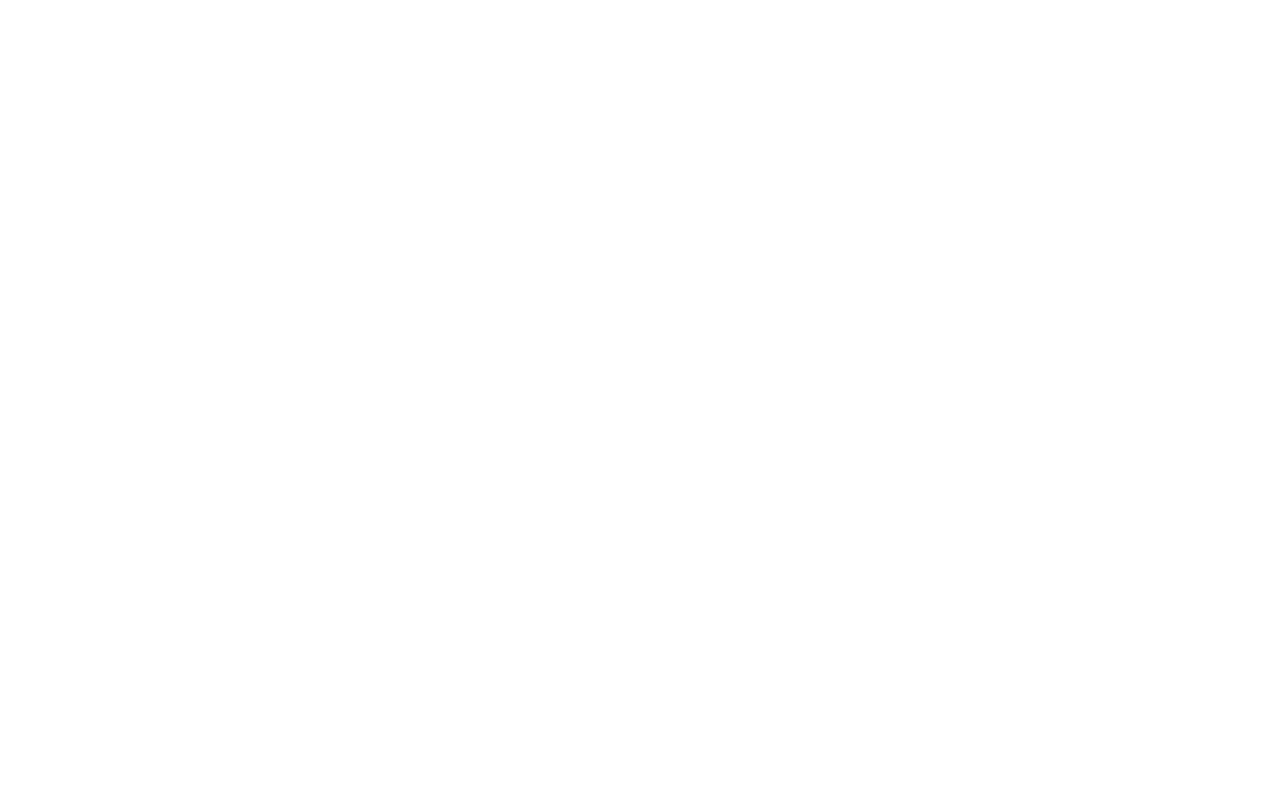
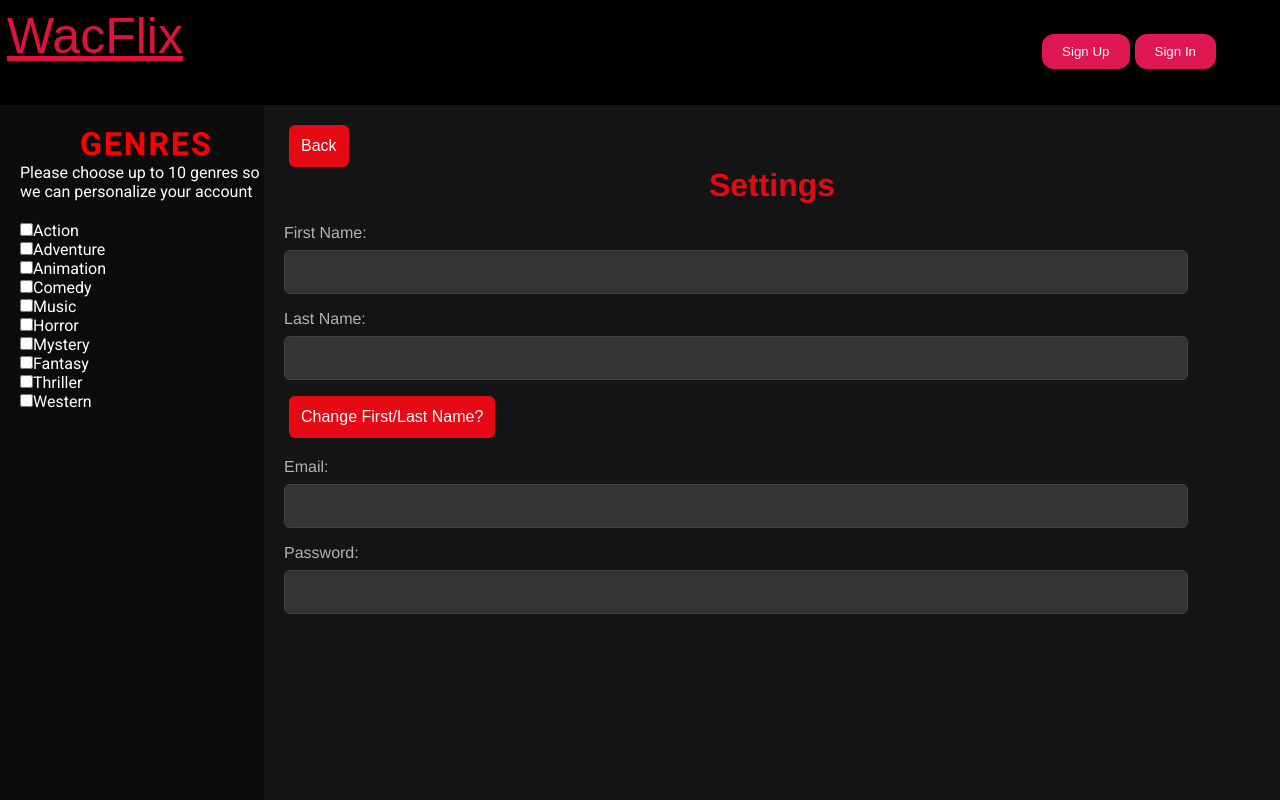
Before and after one commit to 233yeah/Assignment-6, a React (Vite) app: page /settings in a window 1280 px wide. Before the commit this address had no page. Shown: the top 800 px of the page. Built offline with nearby package versions, Linux system fonts and the light colour scheme.

Commit message:
need to fix buy button on genre

```diff
--- a/src/App.jsx
+++ b/src/App.jsx
@@ -19,11 +19,11 @@
           <Route path="" element={<HomeView />} />
           <Route path="/register" element={<RegisterView />} />
           <Route path="/login" element={<LoginView />} />
+          <Route path="/cart" element={<CartView />} />
+          <Route path="/settings" element={<SettingsView />} />
           <Route path="/movie" element={<MovieView />}>
             <Route path="genre/:id" element={<GenreView />} />
             <Route path="details/:id" element={<DetailView />} />
-            <Route path="cart" element={<CartView />} />
-            <Route path="settings" element={<SettingsView />} />
           </Route>
         </Routes>
       </BrowserRouter>
--- a/src/components/Header.jsx
+++ b/src/components/Header.jsx
@@ -25,7 +25,7 @@
     }
 
     function settingsPage() {
-        navigate(`settings`);
+        navigate(`/settings`);
     }
 
 
--- a/src/views/CartView.jsx
+++ b/src/views/CartView.jsx
@@ -1,11 +1,22 @@
 import { useStoreContext } from "../context";
 import "./CartView.css";
+import Header from "../components/Header";
+import Footer from "../components/Footer";
+import { useNavigate } from "react-router-dom";
 
 function CartView() {
   const { cart, setCart } = useStoreContext();
+  const navigate = useNavigate();
+
+  function backPage() {
+    navigate(`/movie/genre/28`);
+  }
 
   return (
+    <div>
+      <Header />
       <div className="cart-view">
+        <button onClick={() => backPage()} className="back-button">Back</button>
         <h1>Shopping Cart</h1>
         <div className="cart-items">
           {
@@ -21,6 +32,8 @@
           }
         </div>
       </div>
+      <Footer />
+    </div>
   )
 }
 
--- a/src/views/DetailView.jsx
+++ b/src/views/DetailView.jsx
@@ -32,7 +32,7 @@
     }, [cart, id]);
 
     function cartPage() {
-        navigate(`/movie/cart`);
+        navigate(`/cart`);
     }
 
     function addToCart() {
--- a/src/views/GenreView.jsx
+++ b/src/views/GenreView.jsx
@@ -23,8 +23,8 @@
         37: "Western",
     };
     const genreName = genreNames[id];
-    const { firstName } = useStoreContext();
-
+    const { firstName, cart, setCart } = useStoreContext();
+    const [buttonText, setButtonText] = useState('Buy');
 
     useEffect(() => {
         if (id === null) return;
@@ -43,6 +43,14 @@
         setPage(1);
     }, [id]);
 
+    useEffect(() => {
+        if (cart.has(id)) {
+            setButtonText("Added");
+        } else {
+            setButtonText("Buy");
+        }
+    }, [cart, id]);
+
     function nextPage() {
         if (page < totalPages) {
             setPage(page + 1);
@@ -60,7 +68,11 @@
     }
 
     function cartPage() {
-        navigate(`/movie/cart`);
+        navigate(`/cart`);
+    }
+
+    function addToCart(title) {
+        setCart((prevCart) => prevCart.set(title));
     }
 
     return (
@@ -70,6 +82,7 @@
             <button className="cart-button" onClick={cartPage}>Cart</button>
             <div className="movie-list">
                 {movies.map((movie) => (
+                    <div>
                         <div key={movie.id} className="movie-item" onClick={() => { loadMovie(movie.id) }}>
                             <img
                                 src={`https://image.tmdb.org/t/p/w500/${movie.poster_path}`}
@@ -77,6 +90,8 @@
                                 className="movie-poster"
                             />
                             <h className="movie-title">{movie.title}</h>
+                        </div>
+                        <button className="buy-button" onClick={() => addToCart(movie.title)}>{buttonText}</button>
                     </div>
                 ))}
             </div>
--- a/src/views/RegisterView.jsx
+++ b/src/views/RegisterView.jsx
@@ -82,7 +82,6 @@
                     </form>
                 </div>
             </div>
-
             <Footer />
         </div>
 
--- a/src/views/SettingsView.css
+++ b/src/views/SettingsView.css
@@ -17,7 +17,7 @@
 
 /* Register Form */
 .settings-form {
-    margin-bottom: 60px;
+    margin-bottom: 20px;
 }
 
 .settings-text {
@@ -28,7 +28,7 @@
 }
 
 .settings-inputs {
-    width: 50%;
+    width: 90%;
     padding: 12px;
     margin-bottom: 16px;
     background-color: #333;
@@ -44,7 +44,7 @@
     /* Red border on focus */
 }
 
-.settings-button {
+.settings-button,.back-button {
     position: relative;
     padding: 12px;
     background-color: #e50914;
@@ -54,8 +54,6 @@
     border-radius: 6px;
     cursor: pointer;
     transition: background-color 0.3s ease;
-    top: 60px;
-    right: 770px
 }
 
 .register-button:hover {
@@ -69,7 +67,6 @@
     padding-top: 20px;
     padding-left: 20px;
     color: white;
-    border-radius: 6px;
     padding-bottom: 20px;
 }
 
--- a/src/views/SettingsView.jsx
+++ b/src/views/SettingsView.jsx
@@ -1,6 +1,8 @@
 import { useStoreContext } from "../context";
 import "./SettingsView.css";
-import { useState, useEffect, useRef } from "react";
+import Header from "../components/Header";
+import Footer from "../components/Footer";
+import { useNavigate } from "react-router-dom";
 
 function SettingsView() {
     const { password, email, firstName, lastName, checked, toggleGenre, setFirstName, setLastName } = useStoreContext();
@@ -16,28 +18,21 @@
         'Thriller',
         'Western'
     ];
+    const navigate = useNavigate();
 
     function changeName(event) {
         event.preventDefault();
         alert("changed!");
     }
 
+    function backPage() {
+        navigate(`/movie/genre/28`);
+    }
+
     return (
-        <div className="settings-view">
-            <h1>Settings</h1>
-            <div className="settings-info">
-                <form className="settings-form" onSubmit={(event) => { changeName(event) }}>
-                    <label className="settings-text">First Name:</label>
-                    <input type="text" id="first-name" className="settings-inputs" value={firstName} onChange={(event) => { setFirstName(event.target.value) }} required />
-                    <label className="settings-text">Last Name:</label>
-                    <input type="text" id="last-name" className="settings-inputs" value={lastName} onChange={(event) => { setLastName(event.target.value) }} required />
-                    <button className="settings-button">Change First/Last Name?</button>
-                </form>
-                <label className="settings-text">Email:</label>
-                <input type="email" id="email" className="settings-inputs readOnly" value={email} required />
-                <label className="settings-text">Password:</label>
-                <input type="text" id="email" className="settings-inputs readOnly" value={password} required />
-            </div>
+        <div>
+            <Header />
+            <div className="register-flex">
                 <div className="settings-checklist">
                     <h className="genre-title">Genres</h>
                     <p className="settings-paragraph">Please choose up to 10 genres so we can personalize your account</p>
@@ -53,9 +48,27 @@
                         </div>
                     ))}
                 </div>
+                <div className="settings-view">
+                    <button onClick={() => backPage()} className="back-button">Back</button>
+                    <h1>Settings</h1>
+                    <div className="settings-info">
+                        <form className="settings-form" onSubmit={(event) => { changeName(event) }}>
+                            <label className="settings-text">First Name:</label>
+                            <input type="text" id="first-name" className="settings-inputs" value={firstName} onChange={(event) => { setFirstName(event.target.value) }} required />
+                            <label className="settings-text">Last Name:</label>
+                            <input type="text" id="last-name" className="settings-inputs" value={lastName} onChange={(event) => { setLastName(event.target.value) }} required />
+                            <button className="settings-button">Change First/Last Name?</button>
+                        </form>
+                        <label className="settings-text">Email:</label>
+                        <input type="email" id="email" className="settings-inputs readOnly" value={email} required />
+                        <label className="settings-text">Password:</label>
+                        <input type="text" id="email" className="settings-inputs readOnly" value={password} required />
+                    </div>
 
                 </div>
-
+            </div>
+            <Footer />
+        </div>
     )
 }
 
```
Lines whose indentation alone changed are shown as unchanged.
